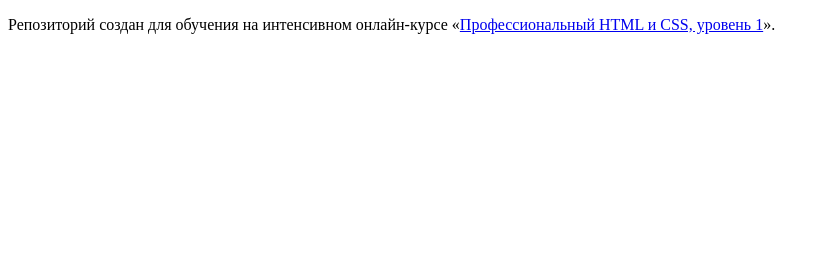
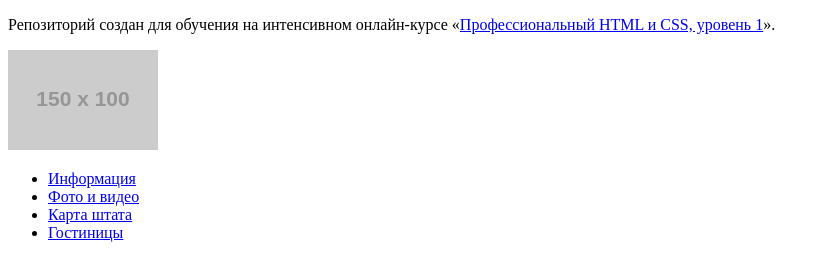
Before and after one commit to kseniasubbotina/823515-sedona, a plain HTML site: page index.html in a window 1280 px wide. Shown: the whole page, without its empty margins (0-825 px from the left). Drawn offline with Linux system fonts and the light colour scheme; placeholder pictures from the web are drawn by us.

Commit message:
добавлена главная навигация сайта

```diff
--- a/index.html
+++ b/index.html
@@ -7,6 +7,19 @@
   <body>
 
     <p>Репозиторий создан для обучения на интенсивном онлайн‑курсе «<a href="https://htmlacademy.ru/intensive/htmlcss">Профессиональный HTML и CSS, уровень 1</a>».</p>
+    <!--главная навигация сайта-->
+    <header class="main-header">
+      <nav class="site-navigation">
+        <a class="main-heder-logo">
+          <img src="http://placehold.it/150x100" width="150" height="100" alt="Логотип городка Седона">
+        </a>
+        <ul class="site-navigation">
+          <li><a href="#">Информация</a></li>
+          <li><a href="#">Фото и видео</a></li>
+          <li><a href="#">Карта штата</a></li>
+          <li><a href="#">Гостиницы</a></li>
+        </ul>
+      </header>
 
   </body>
 </html>
```
